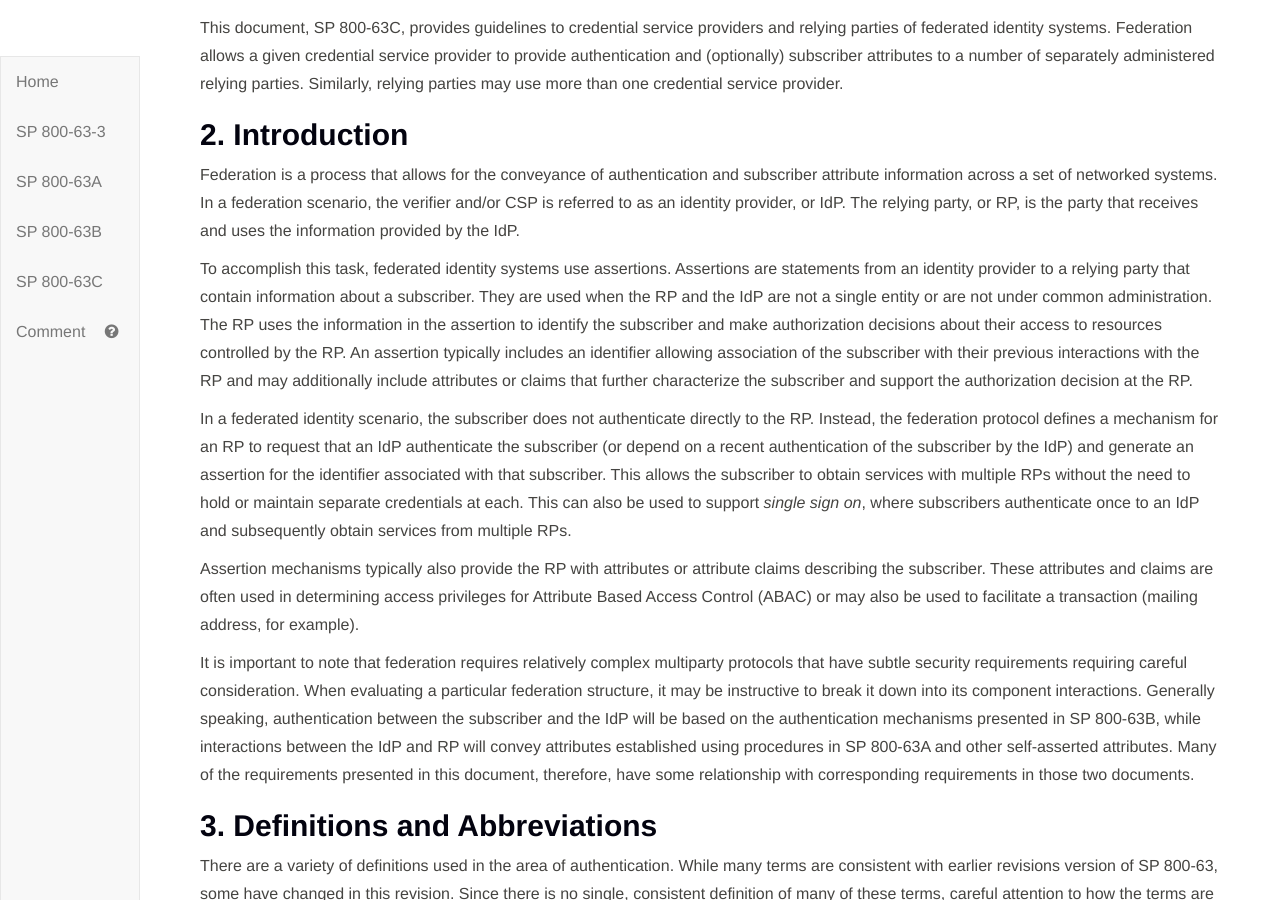
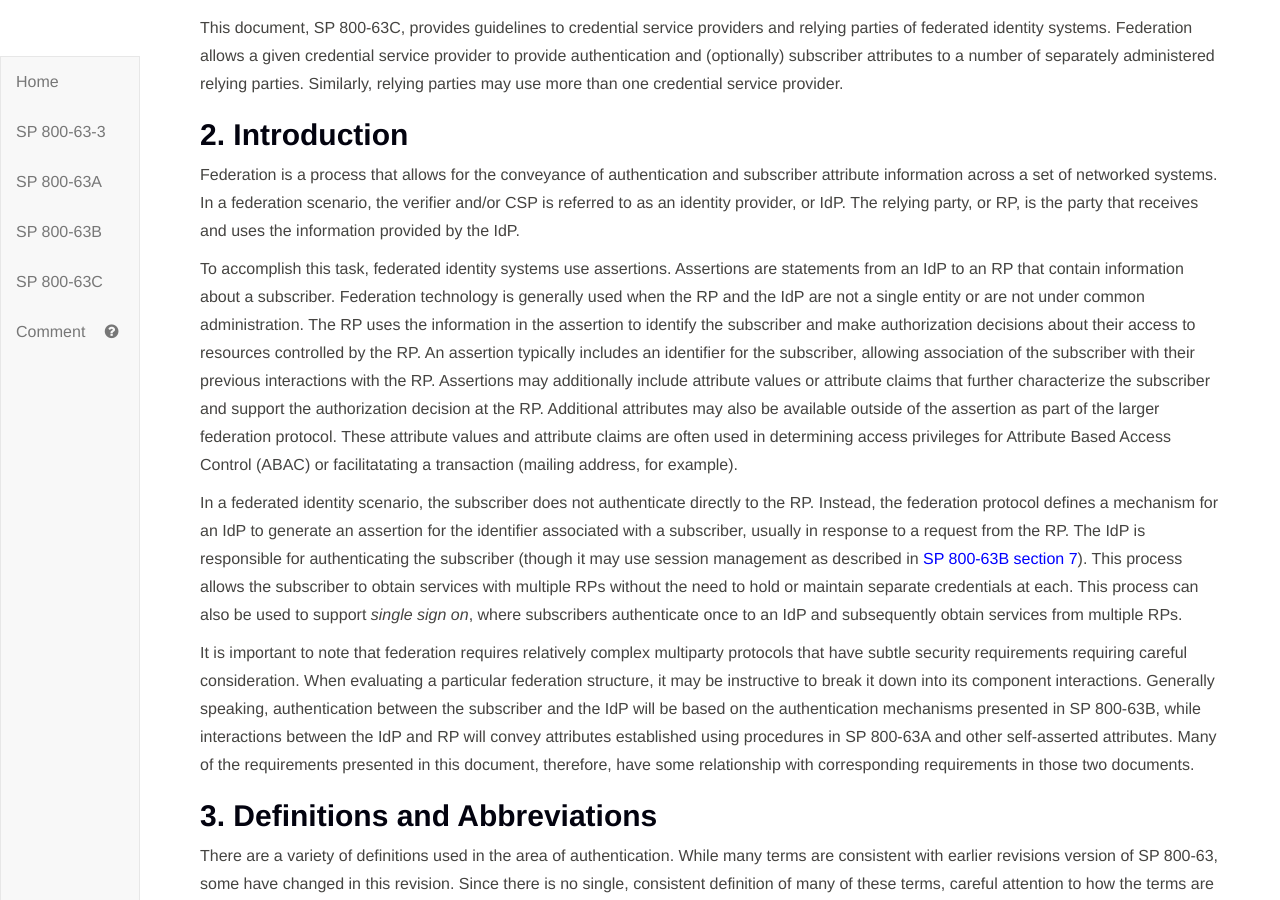
Before and after one commit to usnistgov/800-63-3, a Jekyll site: the page built from sp800-63c.md, in a window 1280 px wide and 900 px high, scrolled down 4290 px. Built offline with Jekyll 4.4.1, drawn with Linux system fonts in a browser that asks for light colours.

Commit message:
updates to introduction

```diff
--- a/sp800-63c/sec1_2_introduction.md
+++ b/sp800-63c/sec1_2_introduction.md
@@ -12,10 +12,8 @@ This document, SP 800-63C, provides guidelines to credential service providers a
 
 Federation is a process that allows for the conveyance of authentication and subscriber attribute information across a set of networked systems. In a federation scenario, the verifier and/or CSP is referred to as an identity provider, or IdP. The relying party, or RP, is the party that receives and uses the information provided by the IdP.
 
-To accomplish this task, federated identity systems use assertions. Assertions are statements from an identity provider to a relying party that contain information about a subscriber. They are used when the RP and the IdP are not a single entity or are not under common administration. The RP uses the information in the assertion to identify the subscriber and make authorization decisions about their access to resources controlled by the RP. An assertion typically includes an identifier allowing association of the subscriber with their previous interactions with the RP and may additionally include attributes or claims that further characterize the subscriber and support the authorization decision at the RP.
+To accomplish this task, federated identity systems use assertions. Assertions are statements from an IdP to an RP that contain information about a subscriber. Federation technology is generally used when the RP and the IdP are not a single entity or are not under common administration. The RP uses the information in the assertion to identify the subscriber and make authorization decisions about their access to resources controlled by the RP. An assertion typically includes an identifier for the subscriber, allowing association of the subscriber with their previous interactions with the RP. Assertions may additionally include attribute values or attribute claims that further characterize the subscriber and support the authorization decision at the RP. Additional attributes may also be available outside of the assertion as part of the larger federation protocol. These attribute values and attribute claims are often used in determining access privileges for Attribute Based Access Control (ABAC) or facilitatating a transaction (mailing address, for example).
 
-In a federated identity scenario, the subscriber does not authenticate directly to the RP. Instead, the federation protocol defines a mechanism for an RP to request that an IdP authenticate the subscriber (or depend on a recent authentication of the subscriber  by the IdP) and generate an assertion for the identifier associated with that subscriber. This allows the subscriber to obtain services with multiple RPs without the need to hold or maintain separate credentials at each. This can also be used to support *single sign on*, where subscribers authenticate once to an IdP and subsequently obtain services from multiple RPs.
-
-Assertion mechanisms typically also provide the RP with attributes or attribute claims describing the subscriber. These attributes and claims are often used in determining access privileges for Attribute Based Access Control (ABAC) or may also be used to facilitate a transaction (mailing address, for example).
+In a federated identity scenario, the subscriber does not authenticate directly to the RP. Instead, the federation protocol defines a mechanism for an IdP to generate an assertion for the identifier associated with a subscriber, usually in response to a request from the RP. The IdP is responsible for authenticating the subscriber (though it may use session management as described in [SP 800-63B section 7](sp800-63b.html#sec7)). This process allows the subscriber to obtain services with multiple RPs without the need to hold or maintain separate credentials at each. This process can also be used to support *single sign on*, where subscribers authenticate once to an IdP and subsequently obtain services from multiple RPs.
 
 It is important to note that federation requires relatively complex multiparty protocols that have subtle security requirements requiring careful consideration. When evaluating a particular federation structure, it may be instructive to break it down into its component interactions. Generally speaking, authentication between the subscriber and the IdP will be based on the authentication mechanisms presented in SP 800-63B, while interactions between the IdP and RP will convey attributes established using procedures in SP 800-63A and other self-asserted attributes. Many of the requirements presented in this document, therefore, have some relationship with corresponding requirements in those two documents.
```
